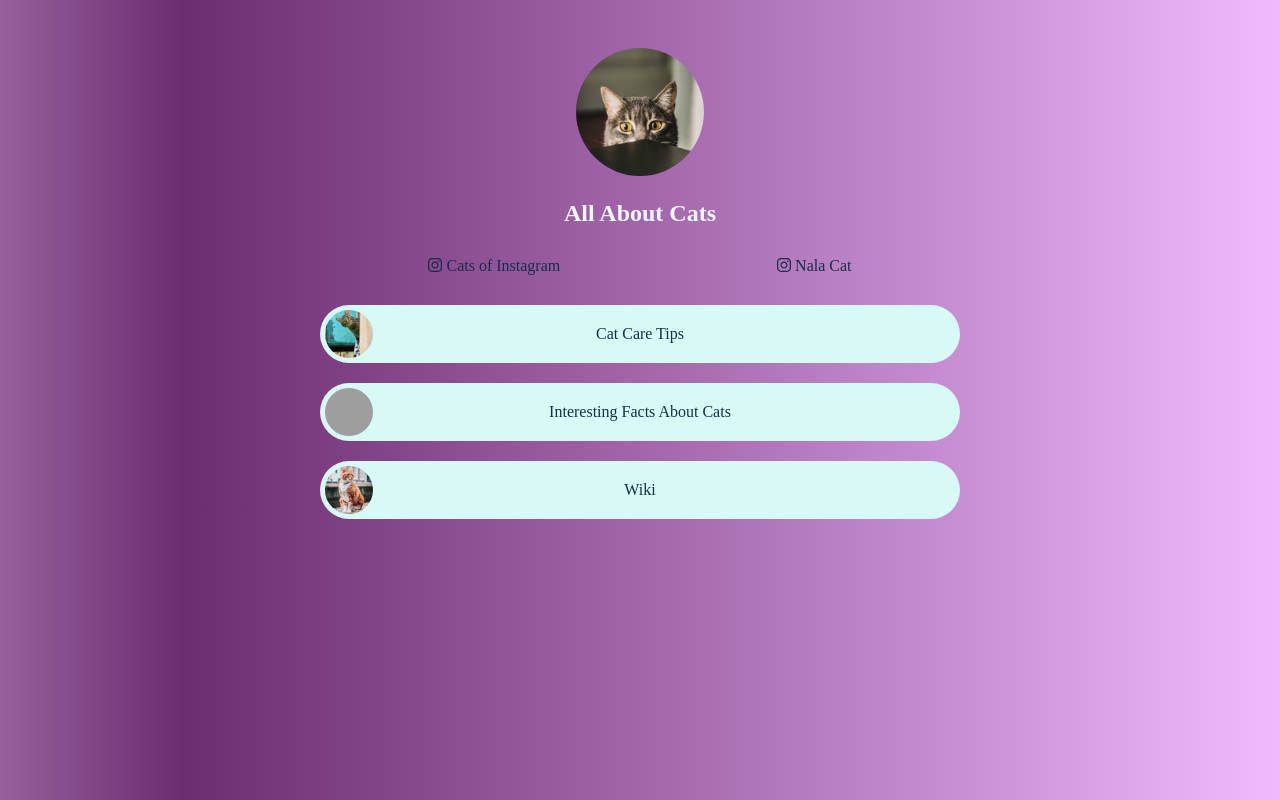
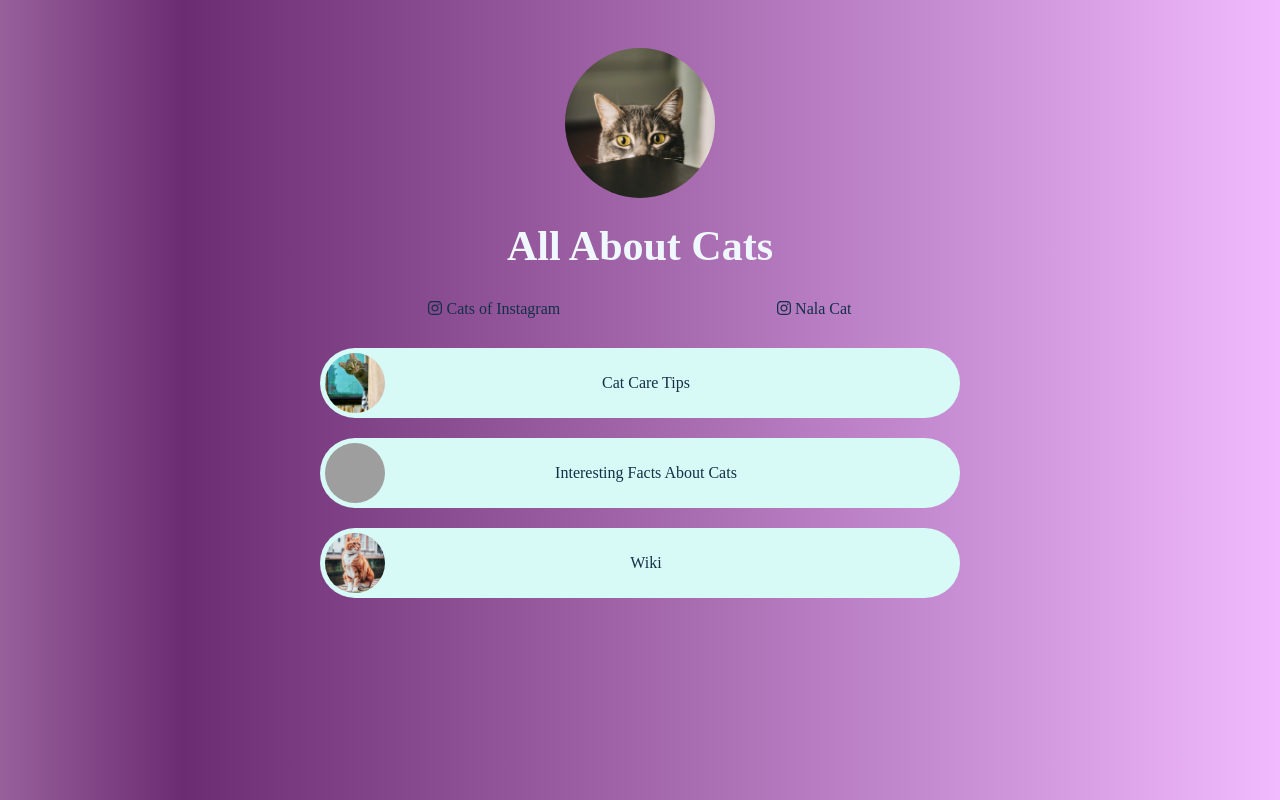
Before and after one commit to m-medrano/link-in-bio, a plain HTML site: page index.html in a window 1280 px wide. Drawn offline with Linux system fonts and the light colour scheme; grey boxes are pictures that could not be loaded; a web font is replaced by a local one.

Commit message:
biggeravatar

```diff
--- a/index.html
+++ b/index.html
@@ -53,15 +53,15 @@
       }
 
       .avatar-image{
-          width: 128px;
-          height: 128px;
+          width: 150px;
+          height: 150px;
           object-fit: cover;
-          border-radius: 128px;
+          border-radius: 150px;
       }
 
       .thumbnails{
-        width: 48px;
-        height: 48px;
+        width: 60px;
+        height: 60px;
         border-radius: 48px;
         object-fit: cover;
       }
@@ -80,7 +80,7 @@
         margin-bottom:30px;
         text-align: center;
         font-family: "Bagel Fat One";
-        font-size: 24px;
+        font-size: 42px;
         font-weight: 900;
       }
 
```
